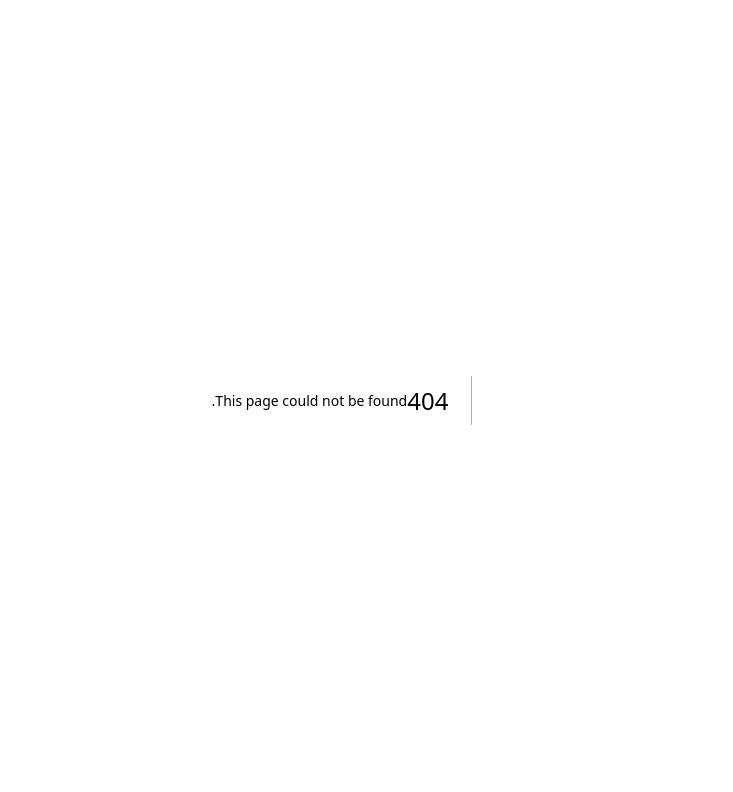
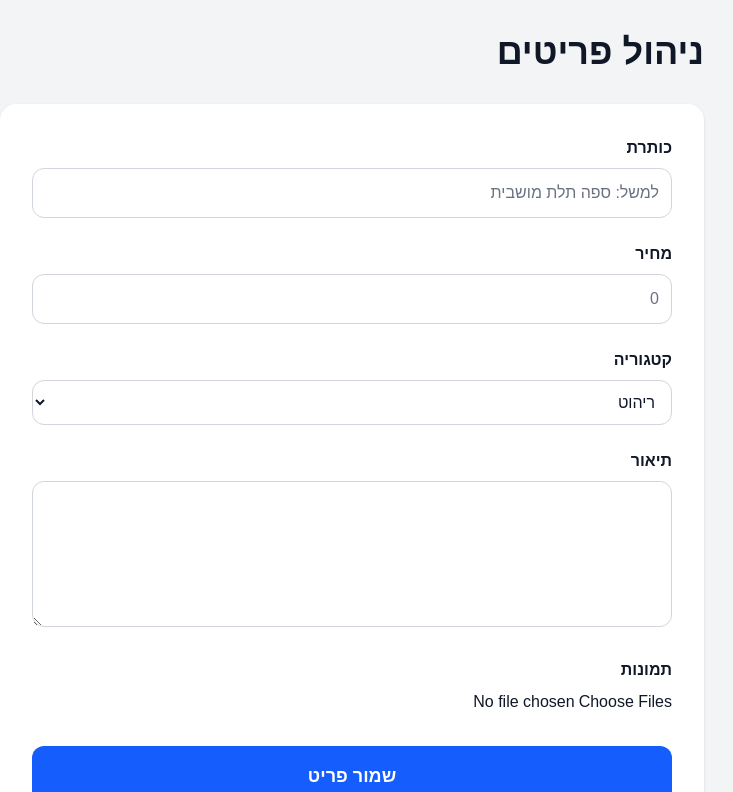
Before and after one commit to snufvic/moving-sale, a Next.js app: page /admin in a window 1280 px wide. Before the commit this address had no page. Shown: the top 792 px of the page, without its empty margins (288-1021 px from the left). Built offline with nearby package versions, Linux system fonts and the light colour scheme; no server answers; the database is empty.

Commit message:
Before edit feature

```diff
--- /dev/null
+++ b/app/admin/page.tsx
@@ -0,0 +1,149 @@
+"use client";
+import { useState } from "react";
+import { supabase } from "../lib/supabase";
+import AdminItemList from "../components/AdminItemList";
+export default function AdminPage() {
+    const [title, setTitle] = useState("");
+    const [price, setPrice] = useState("");
+    const [category, setCategory] = useState("ריהוט");
+    const [description, setDescription] = useState("");
+    const [files, setFiles] = useState<FileList | null>(null);
+return (
+    <main className="min-h-screen bg-gray-100 text-gray-900">
+      <div className="mx-auto max-w-3xl p-8">
+
+        <h1 className="mb-8 text-4xl font-bold text-gray-900">
+          ניהול פריטים
+        </h1>
+
+        <div className="rounded-2xl bg-white p-8 shadow">
+
+          <div className="mb-6">
+            <label className="mb-2 block font-semibold text-gray-900">
+              כותרת
+            </label>
+
+            <input
+            value={title}
+            onChange={(e) => setTitle(e.target.value)}
+            className="w-full rounded-xl border border-gray-300 p-3 text-gray-900 placeholder:text-gray-500"
+            placeholder="למשל: ספה תלת מושבית"
+            />
+          </div>
+
+          <div className="mb-6">
+            <label className="mb-2 block font-semibold text-gray-900">
+              מחיר
+            </label>
+
+            <input
+            type="number"
+            value={price}
+            onChange={(e) => setPrice(e.target.value)}
+            className="w-full rounded-xl border border-gray-300 p-3 text-gray-900 placeholder:text-gray-500"
+            placeholder="0"
+            />
+          </div>
+
+          <div className="mb-6">
+            <label className="mb-2 block font-semibold text-gray-900">
+              קטגוריה
+            </label>
+
+            <select
+            value={category}
+            onChange={(e) => setCategory(e.target.value)}
+            className="w-full rounded-xl border border-gray-300 p-3 text-gray-900"
+            >
+            <option>ריהוט</option>
+            <option>מוצרי חשמל</option>
+            <option>מטבח</option>
+            <option>מוזיקה</option>
+            <option>ספרים</option>
+            <option>ילדים</option>
+            <option>גינה</option>
+            <option>כלי עבודה</option>
+            <option>אחר</option>
+            </select>
+          </div>
+
+          <div className="mb-6">
+            <label className="mb-2 block font-semibold text-gray-900">
+              תיאור
+            </label>
+
+            <textarea
+            rows={5}
+            value={description}
+            onChange={(e) => setDescription(e.target.value)}
+            className="w-full rounded-xl border border-gray-300 p-3 text-gray-900 placeholder:text-gray-500"
+            />
+          </div>
+
+          <div className="mb-8">
+            <label className="mb-2 block font-semibold text-gray-900">
+              תמונות
+            </label>
+
+            <input
+              type="file"
+              multiple
+              accept="image/*"
+              onChange={(e) => setFiles(e.target.files)}
+            />
+          </div>
+
+          <button onClick={saveItem} className="w-full rounded-xl bg-blue-600 py-4 text-lg font-bold text-white hover:bg-blue-700">
+            שמור פריט
+          </button>
+
+        </div>
+<AdminItemList />
+      </div>
+    </main>
+  );
+  async function saveItem() {
+    const imageUrls: string[] = [];
+
+  if (files) {
+    for (const file of Array.from(files)) {
+      const fileName = `${Date.now()}-${file.name}`;
+
+      const { error } = await supabase.storage
+        .from("items")
+        .upload(fileName, file);
+
+      if (error) {
+        alert(error.message);
+        return;
+      }
+
+      const { data } = supabase.storage
+        .from("items")
+        .getPublicUrl(fileName);
+
+      imageUrls.push(data.publicUrl);
+    }
+  }
+    const { error } = await supabase.from("items").insert({
+    title,
+    price: Number(price),
+    description,
+    category,
+    status: "available",
+    images: imageUrls,
+  });
+
+  if (error) {
+    alert("שגיאה: " + error.message);
+    return;
+  }
+
+  alert("הפריט נשמר!");
+
+  setTitle("");
+  setPrice("");
+  setCategory("ריהוט");
+  setDescription("");
+}
+}
--- /dev/null
+++ b/app/components/AdminItemList.tsx
@@ -0,0 +1,111 @@
+"use client";
+
+import { useEffect, useState } from "react";
+import Link from "next/link";
+import { supabase } from "../lib/supabase";
+
+type Item = {
+  id: number;
+  title: string;
+  price: number;
+  description: string;
+  category: string;
+  status: string;
+  images: string[];
+};
+
+export default function AdminItemList() {
+  const [items, setItems] = useState<Item[]>([]);
+
+  useEffect(() => {
+    loadItems();
+  }, []);
+
+  async function loadItems() {
+    const { data, error } = await supabase
+      .from("items")
+      .select("*")
+      .order("id", { ascending: false });
+
+    if (error) {
+      alert(error.message);
+      return;
+    }
+
+    setItems(data || []);
+  }
+
+  async function deleteItem(id: number) {
+    if (!confirm("למחוק את הפריט?")) return;
+
+    const { error } = await supabase
+      .from("items")
+      .delete()
+      .eq("id", id);
+
+   if (error) {
+    console.error(error);
+    alert(error.message);
+    return;
+  }
+
+    loadItems();
+  }
+
+  return (
+    <div className="mt-10 rounded-2xl bg-white p-6 shadow">
+      <h2 className="mb-6 text-2xl font-bold text-gray-900">
+        פריטים קיימים
+      </h2>
+
+      {items.length === 0 ? (
+        <p className="text-gray-500">אין עדיין פריטים.</p>
+      ) : (
+        <div className="space-y-4">
+          {items.map((item) => (
+            <div
+              key={item.id}
+              className="flex items-center justify-between rounded-xl border border-gray-200 p-4"
+            >
+              <div>
+                <h3 className="font-bold text-gray-900">
+                  {item.title}
+                </h3>
+
+                <p className="text-gray-600">
+                  ₪{item.price.toLocaleString()}
+                </p>
+
+                <p className="text-sm text-gray-500">
+                  {item.category}
+                </p>
+              </div>
+
+              <div className="flex gap-3">
+                <Link
+                  href={`/item/${item.id}`}
+                  className="rounded-lg bg-blue-600 px-4 py-2 text-white hover:bg-blue-700"
+                >
+                  צפייה
+                </Link>
+
+                <button
+                  className="rounded-lg bg-orange-500 px-4 py-2 text-white hover:bg-orange-600"
+                >
+                  עריכה
+                </button>
+
+                <button
+                  onClick={() => deleteItem(item.id)}
+                  className="rounded-lg bg-red-600 px-4 py-2 text-white hover:bg-red-700"
+                >
+                  מחיקה
+                </button>
+              </div>
+            </div>
+          ))}
+        </div>
+      )}
+    </div>
+  );
+}
--- a/app/components/CategoryBar.tsx
+++ b/app/components/CategoryBar.tsx
@@ -24,19 +24,23 @@ export default function CategoryBar({
 }: Props) {
   return (
     <div className="flex gap-2 overflow-x-auto pb-2">
-      {categories.map((category) => (
+      {categories.map((category) => {
+        const isSelected = selected === category;
+
+        return (
           <button
             key={category}
             onClick={() => onSelect(category)}
-          className={`rounded-full px-4 py-2 whitespace-nowrap transition ${
-            selected === category
-              ? "bg-blue-600 text-white"
-              : "bg-white border hover:bg-gray-100"
+            className={`whitespace-nowrap rounded-full border px-4 py-2 font-medium transition ${
+              isSelected
+                ? "border-blue-600 bg-blue-600 text-white"
+                : "border-gray-300 bg-white text-gray-900 hover:bg-gray-100"
             }`}
           >
             {category}
           </button>
-      ))}
+        );
+      })}
     </div>
   );
 }
--- a/app/components/ItemCard.tsx
+++ b/app/components/ItemCard.tsx
@@ -30,11 +30,15 @@ export default function ItemCard({ item }: Props) {
 
         <div className="relative aspect-[4/3]">
           <Image
-            src={item.images[0]}
-            alt={item.title}
-            fill
-            className="object-cover"
-          />
+          src={
+            item.images && item.images.length > 0
+              ? item.images[0]
+              : "https://picsum.photos/600/400"
+          }
+          alt={item.title}
+          fill
+          className="object-cover"
+        />
         </div>
 
         <div className="space-y-3 p-5">
--- a/app/data/items.ts
+++ /dev/null
@@ -1,43 +0,0 @@
-import { Item } from "../types/item";
-
-export const items: Item[] = [
-  {
-    id: 1,
-    title: "גיטרה אקוסטית",
-    price: 1200,
-    description: "גיטרה במצב מצוין, כמעט ולא הייתה בשימוש.",
-    category: "מוזיקה",
-    status: "available",
-    images: [
-      "https://picsum.photos/id/20/900/700",
-      "https://picsum.photos/id/21/900/700",
-      "https://picsum.photos/id/22/900/700",
-    ],
-  },
-  {
-    id: 2,
-    title: "ספריית עץ",
-    price: 350,
-    description: "ספרייה גדולה בצבע לבן.",
-    category: "ריהוט",
-    status: "available",
-    images: [
-      "https://picsum.photos/id/30/900/700",
-      "https://picsum.photos/id/31/900/700",
-      "https://picsum.photos/id/32/900/700",
-    ],
-  },
-  {
-    id: 3,
-    title: "מיקסר KitchenAid",
-    price: 900,
-    description: "עובד מצוין.",
-    category: "מטבח",
-    status: "sold",
-    images: [
-      "https://picsum.photos/id/40/900/700",
-      "https://picsum.photos/id/41/900/700",
-      "https://picsum.photos/id/42/900/700",
-    ],
-  },
-];
--- a/app/item/[id]/page.tsx
+++ b/app/item/[id]/page.tsx
@@ -1,9 +1,9 @@
 "use client";
 
-import { use, useState } from "react";
+import { use, useEffect, useState } from "react";
 import Image from "next/image";
 import Link from "next/link";
-import { items } from "../../data/items";
+import { supabase } from "../../lib/supabase";
 
 export default function ItemPage({
   params,
@@ -12,14 +12,32 @@ export default function ItemPage({
 }) {
   const { id } = use(params);
 
-  const item = items.find((i) => i.id === Number(id));
+  const [item, setItem] = useState<any>(null);
+  const [selected, setSelected] = useState(0);
 
-  const [selected, setSelected] = useState(0);
+  useEffect(() => {
+    async function loadItem() {
+      const { data, error } = await supabase
+        .from("items")
+        .select("*")
+        .eq("id", Number(id))
+        .single();
+
+      if (error) {
+        console.error(error);
+        return;
+      }
+
+      setItem(data);
+    }
+
+    loadItem();
+  }, [id]);
 
   if (!item) {
     return (
       <main className="flex min-h-screen items-center justify-center">
-        לא נמצא
+        טוען...
       </main>
     );
   }
@@ -30,26 +48,34 @@ export default function ItemPage({
     `שלום, אני מעוניין ב-${item.title}. האם הוא עדיין זמין?`
   );
 
+  const image =
+    item.images && item.images.length > 0
+      ? item.images[selected]
+      : "https://picsum.photos/600/400";
+
   return (
     <main className="min-h-screen bg-gray-100">
       <div className="mx-auto max-w-6xl p-8">
+
         <Link href="/" className="mb-6 inline-block text-blue-600">
           ← חזרה
         </Link>
 
         <div className="grid gap-10 rounded-3xl bg-white p-8 shadow lg:grid-cols-2">
+
           <div>
             <div className="relative mb-4 aspect-square overflow-hidden rounded-2xl">
               <Image
-                src={item.images[selected]}
+                src={image}
                 alt={item.title}
                 fill
                 className="object-cover"
               />
             </div>
 
+            {item.images?.length > 0 && (
               <div className="flex gap-3">
-              {item.images.map((image, index) => (
+                {item.images.map((img: string, index: number) => (
                   <button
                     key={index}
                     onClick={() => setSelected(index)}
@@ -60,7 +86,7 @@ export default function ItemPage({
                     }`}
                   >
                     <Image
-                    src={image}
+                      src={img}
                       alt=""
                       fill
                       className="object-cover"
@@ -68,10 +94,13 @@ export default function ItemPage({
                   </button>
                 ))}
               </div>
+            )}
           </div>
 
           <div>
-            <h1 className="mb-4 text-4xl font-bold">{item.title}</h1>
+            <h1 className="mb-4 text-4xl font-bold">
+              {item.title}
+            </h1>
 
             <div className="mb-6 text-5xl font-bold text-blue-600">
               ₪{item.price.toLocaleString()}
@@ -90,6 +119,7 @@ export default function ItemPage({
               💬 אני מעוניין
             </a>
           </div>
+
         </div>
       </div>
     </main>
--- /dev/null
+++ b/app/lib/getItems.ts
@@ -0,0 +1,11 @@
+import { supabase } from "./supabase";
+
+export async function getItems() {
+  const { data, error } = await supabase.from("items").select("*").order("id");
+
+  if (error) {
+    throw error;
+  }
+
+  return data;
+}
--- /dev/null
+++ b/app/lib/supabase.ts
@@ -0,0 +1,6 @@
+import { createClient } from "@supabase/supabase-js";
+
+export const supabase = createClient(
+  process.env.NEXT_PUBLIC_SUPABASE_URL!,
+  process.env.NEXT_PUBLIC_SUPABASE_ANON_KEY!,
+);
--- a/app/page.tsx
+++ b/app/page.tsx
@@ -1,20 +1,32 @@
 "use client";
 
-import { useMemo, useState } from "react";
+import { useEffect, useMemo, useState } from "react";
 
 import Header from "./components/Header";
 import SearchBar from "./components/SearchBar";
 import CategoryBar from "./components/CategoryBar";
 import ItemCard from "./components/ItemCard";
 
-import { items } from "./data/items";
+import { getItems } from "./lib/getItems";
 
 export default function Home() {
+  const [items, setItems] = useState<any[]>([]);
   const [search, setSearch] = useState("");
   const [category, setCategory] = useState("הכל");
 
+  useEffect(() => {
+    async function load() {
+      const data = await getItems();
+      setItems(data);
+    }
+
+    load();
+  }, []);
+
   const filteredItems = useMemo(() => {
     return items.filter((item) => {
+      if (item.status === "sold") return false;
+
       const matchesSearch = (
         item.title +
         " " +
@@ -30,19 +42,15 @@ export default function Home() {
 
       return matchesSearch && matchesCategory;
     });
-  }, [search, category]);
+  }, [items, search, category]);
 
   return (
     <main className="min-h-screen bg-gray-100">
       <Header />
 
       <div className="mx-auto max-w-7xl px-6 py-8">
-
         <div className="mb-6">
-          <SearchBar
-            value={search}
-            onChange={setSearch}
-          />
+          <SearchBar value={search} onChange={setSearch} />
         </div>
 
         <div className="mb-8">
@@ -66,7 +74,6 @@ export default function Home() {
             </div>
           )}
         </div>
-
       </div>
     </main>
   );
--- a/next.config.ts
+++ b/next.config.ts
@@ -3,6 +3,10 @@ import type { NextConfig } from "next";
 const nextConfig: NextConfig = {
   images: {
     remotePatterns: [
+      {
+        protocol: "https",
+        hostname: "lnhqpqxrouovhbeoziio.supabase.co",
+      },
       {
         protocol: "https",
         hostname: "picsum.photos",
--- a/package.json
+++ b/package.json
@@ -9,6 +9,7 @@
     "lint": "eslint"
   },
   "dependencies": {
+    "@supabase/supabase-js": "^2.110.0",
     "lucide-react": "^1.23.0",
     "next": "16.2.10",
     "react": "19.2.4",
```
Also changed, not shown: 1 other file (tests, documents, lock files or other folders). Lines whose indentation alone changed are shown as unchanged.
